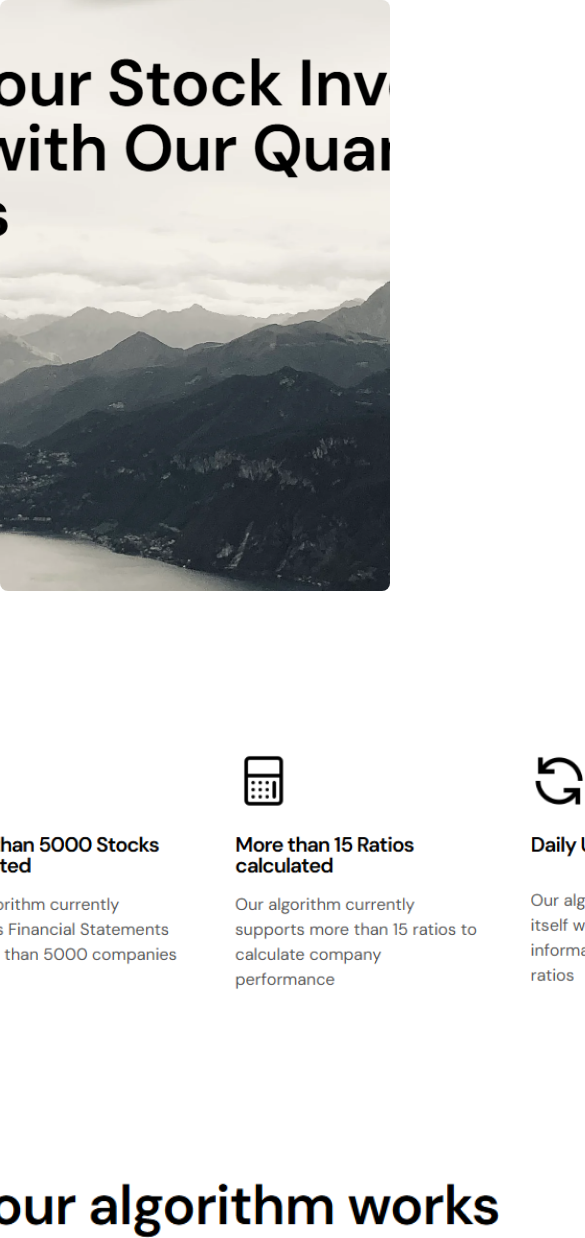
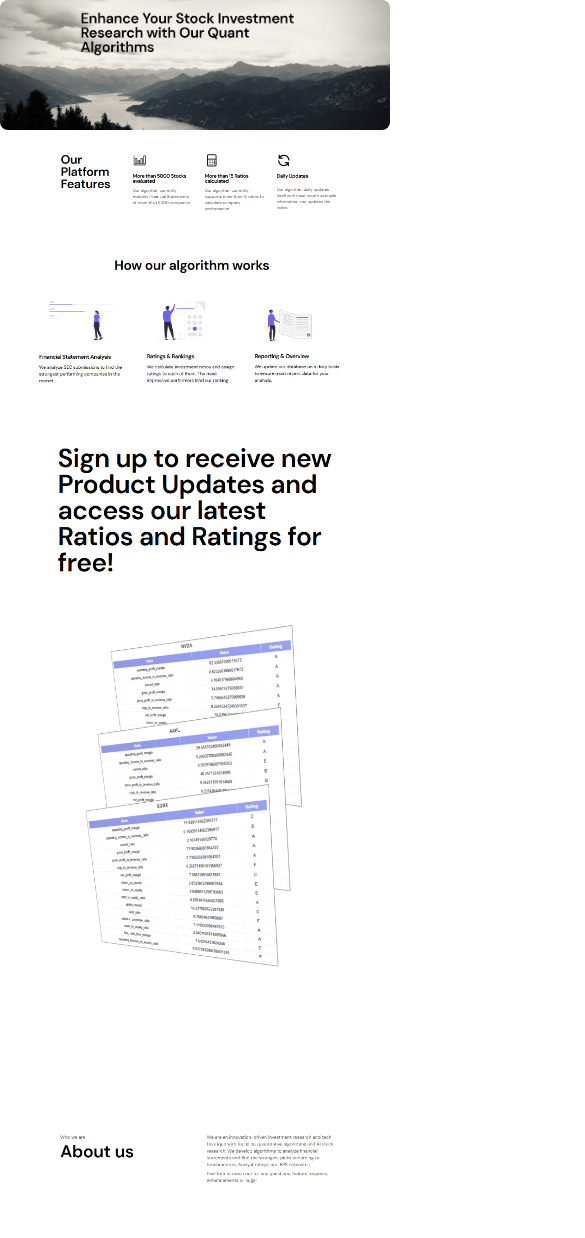
Before and after one commit to OliverEsoterik/pallas-research, a plain HTML site: page index.html in a window 390 px wide. Shown: the top 1238 px of the page, 585 px wide, since content can reach past the window. After the commit the page ends 1190 px from the top, so only its background shows below. Drawn offline with Linux system fonts and the light colour scheme.

Commit message:
Add files via upload

```diff
--- a/styles.css
+++ b/styles.css
@@ -11,25 +11,26 @@ body {
     overflow-x: hidden;
 }
 
+/* Section Styling */
 section {
     display: flex;
     justify-content: center;
     align-items: center;
     width: 100vw;
-    height: 70vh;
+    height: auto; /* Allow the height to adjust based on content */
 }
 
 /* Section 1 Styling */
 .section-1 img {
     width: 100%; /* Covers entire width */
-    height: 100%; /* Covers entire height */
+    height: auto; /* Adjust height to maintain aspect ratio */
     object-fit: cover;
 }
 
 /* Other Sections Styling */
 section img {
-    width: 1600px; /* Customize width */
-    height: 1000px; /* Customize height */
+    max-width: 100%; /* Prevent image from exceeding container width */
+    height: auto; /* Maintain aspect ratio */
     object-fit: contain; /* Ensures image fits without distortion */
     border-radius: 8px; /* Optional rounded corners */
 }
@@ -40,13 +41,14 @@ section img {
     justify-content: center; /* Center images horizontally */
     align-items: center;    /* Center images vertically */
     gap: 20px;              /* Space between images */
-    height: 70vh;           /* Section height */
+    height: auto;           /* Allow height to adjust based on content */
     background-color: #ffffff; /* Optional background color */
+    flex-wrap: wrap;        /* Allow images to wrap on smaller screens */
 }
 
 .section-4 img {
     border: 2px solid rgb(255, 255, 255);
-    object-fit: cover; /* Ensures images don't distort */
+    object-fit: cover;
 }
 
 /* Specific styling for individual images */
@@ -60,6 +62,7 @@ section img {
     height: auto;
 }
 
+/* Section 5 Styling */
 .section-5 {
     display: flex;
     justify-content: center; /* Center content horizontally */
@@ -67,6 +70,7 @@ section img {
     height: 10vh;           /* Define the height of Section 5 */
     background-color: #ffffff; /* Optional background color */
     padding: 20px;
+    width: 100%;            /* Ensure section takes full width */
 }
 
 /* Section 6 Styling */
@@ -74,7 +78,7 @@ section img {
     display: flex;
     justify-content: center; /* Center image horizontally */
     align-items: center;    /* Center image vertically */
-    height: 70vh;           /* Section height */
+    height: auto;           /* Allow height to adjust based on content */
     background-color: #ffffff; /* Optional background color */
 }
 
@@ -84,3 +88,24 @@ section img {
     border: 2px solid rgb(255, 255, 255); /* Optional border */
     object-fit: contain; /* Ensures the entire image fits without cropping */
 }
+
+/* Media Query for Mobile Devices */
+@media screen and (max-width: 768px) {
+    .section-4 {
+        flex-direction: column; /* Stack images vertically on smaller screens */
+        gap: 10px; /* Adjust gap between images */
+    }
+
+    .signup-image,
+    .ratings-image {
+        width: 80%; /* Make images wider on mobile */
+    }
+
+    .section-5 {
+        height: 15vh; /* Adjust height for mobile screens */
+    }
+
+    .section-6 img {
+        width: 80%; /* Make image larger on mobile */
+    }
+}
```
